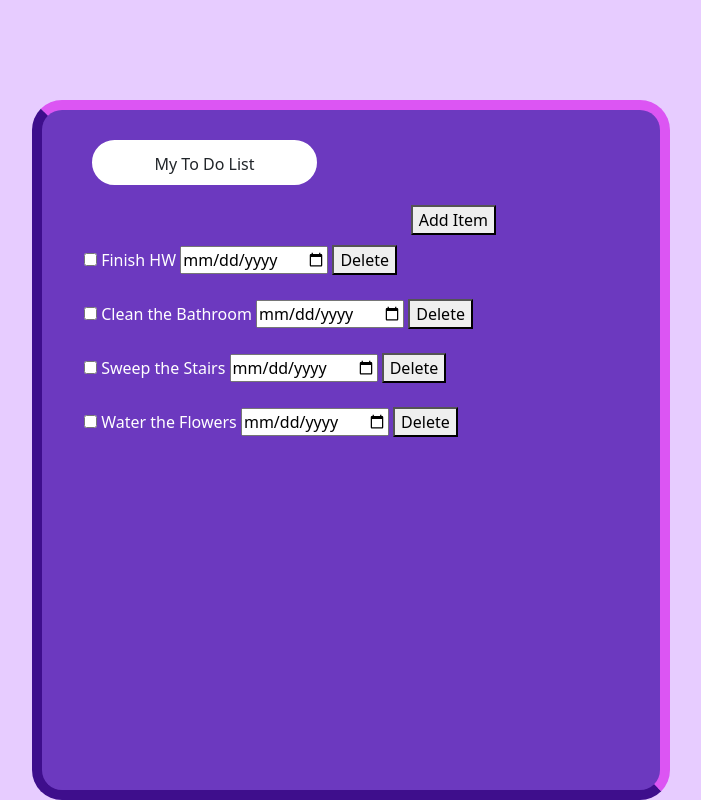
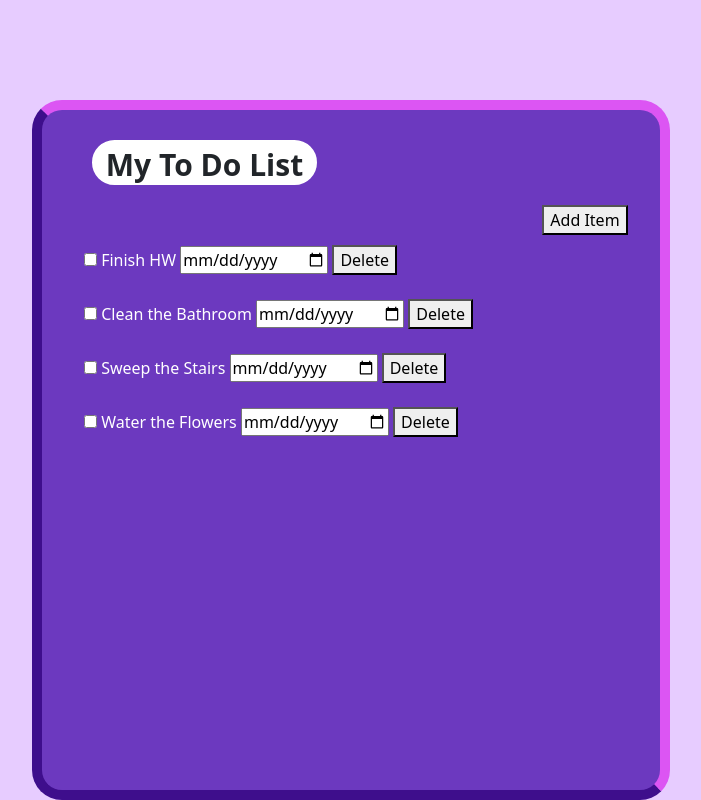
Before and after one commit to ktrane9/ktrane9.github.io, a plain HTML site: page index.html in a window 1280 px wide. Shown: the whole page, without its empty margins (289-990 px from the left). Drawn offline with nearby package versions, Linux system fonts and the light colour scheme.

Commit message:
Update index.html

```diff
--- a/index.html
+++ b/index.html
@@ -46,7 +46,7 @@
             height: 45px;
             line-height: 45px;
             text-align: center;
-            /*text*/
+            font-size: 30px;
             margin-top: 20px;
             margin-left: 40px;
             margin-bottom: 20px;
@@ -66,7 +66,7 @@
         }
 
         .button{
-            margin-left: 60%;
+            margin-left: 82%;
             /*margin-left: 280px;*/
             margin-bottom: 10px;
         }
@@ -86,7 +86,7 @@
 
     <body>
         <div class = "box">
-            <div class = "list-name"><p>My To Do List</p></div> <div class = "button"><button type = "button" id = "add" onclick = "add_item()">Add Item</button></div>
+            <div class = "list-name"><p><b>My To Do List</b></p></div> <div class = "button"><button type = "button" id = "add" onclick = "add_item()">Add Item</button></div>
 
             <div class = "text">
                 <!--ul-->
```
